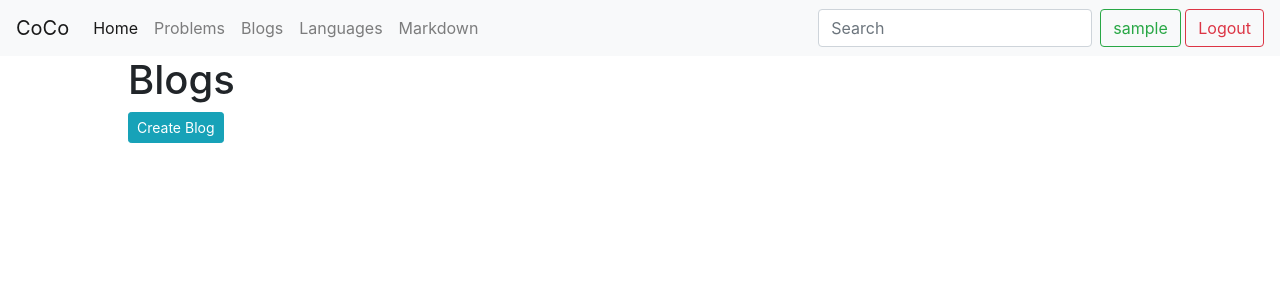
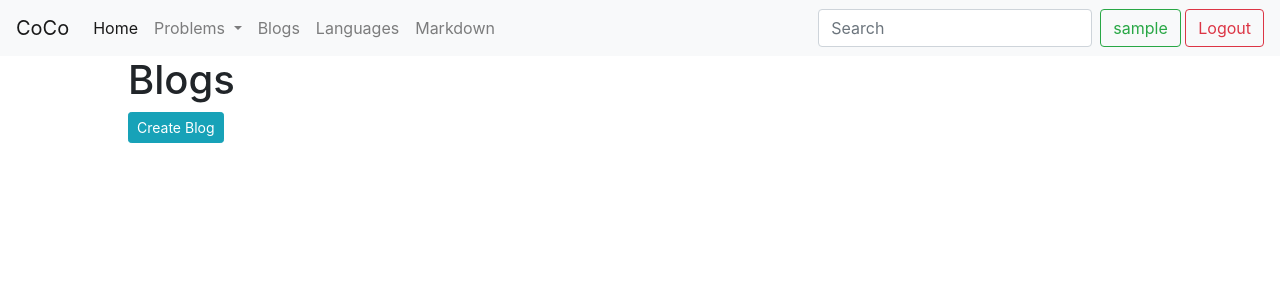
Before and after one commit to HussainIslam/coco, a Django app: page /blogs/ in a window 1280 px wide. Shown: the top 300 px of the page. Run offline with Django 3.2, Linux system fonts and the light colour scheme; the visitor is signed in with stand-in values (Sample User, id 1); data that the repository does not hold is empty; some libraries are stand-ins or nearby versions.

Commit message:
dropdown for problems in navbar

```diff
--- a/templates/partials/_navbar.html
+++ b/templates/partials/_navbar.html
@@ -10,8 +10,20 @@
         <a class="nav-link" href="{% url 'home' %}">Home <span class="sr-only">(current)</span></a>
       </li>
       {% if user.is_authenticated %}
-      <li class="nav-item">
-        <a class="nav-link" href="{% url 'list_problems' %}">Problems</a>
+      <li class="nav-item dropdown">
+        <a  class="nav-link dropdown-toggle"
+            href="#"
+            id="navbarDropdown"
+            role="button"
+            data-toggle="dropdown"
+            aria-haspopup="true"
+            aria-expanded="false">
+          Problems
+        </a>
+        <div class="dropdown-menu" aria-labelledby="navbarDropdown">
+          <a class="dropdown-item" href="{% url 'create_problem' %}">Create New</a>
+          <a class="dropdown-item" href="{% url 'list_problems' %}">All Problems</a>
+        </div>
       </li>
       <li class="nav-item">
         <a class="nav-link" href="{% url 'blogs' %}">Blogs</a>
```
